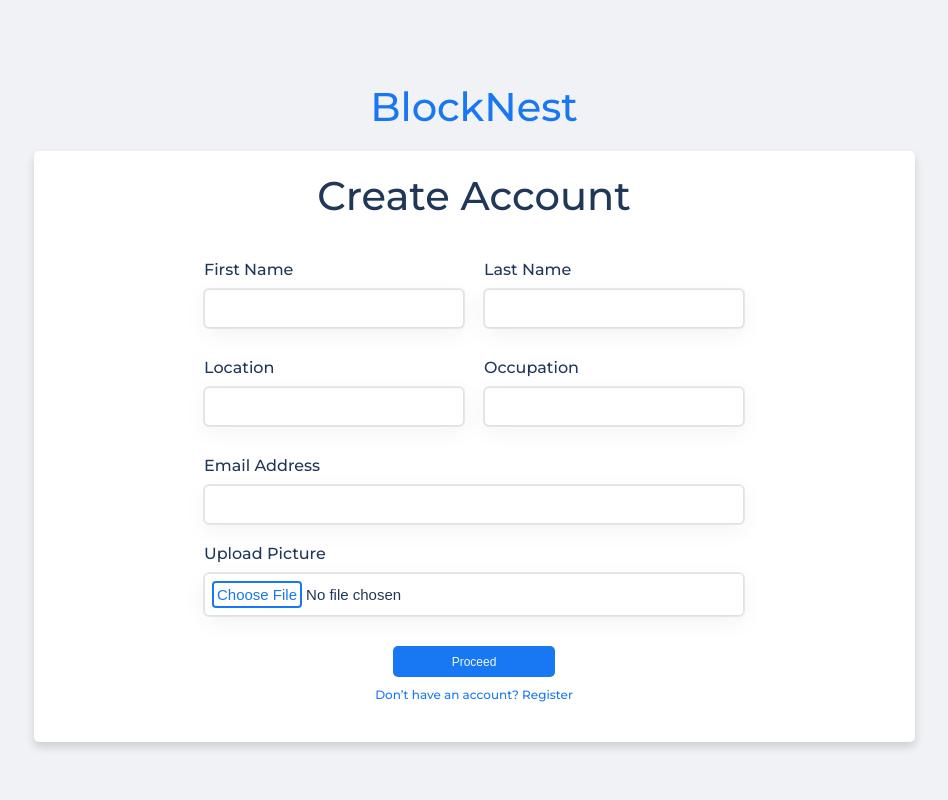
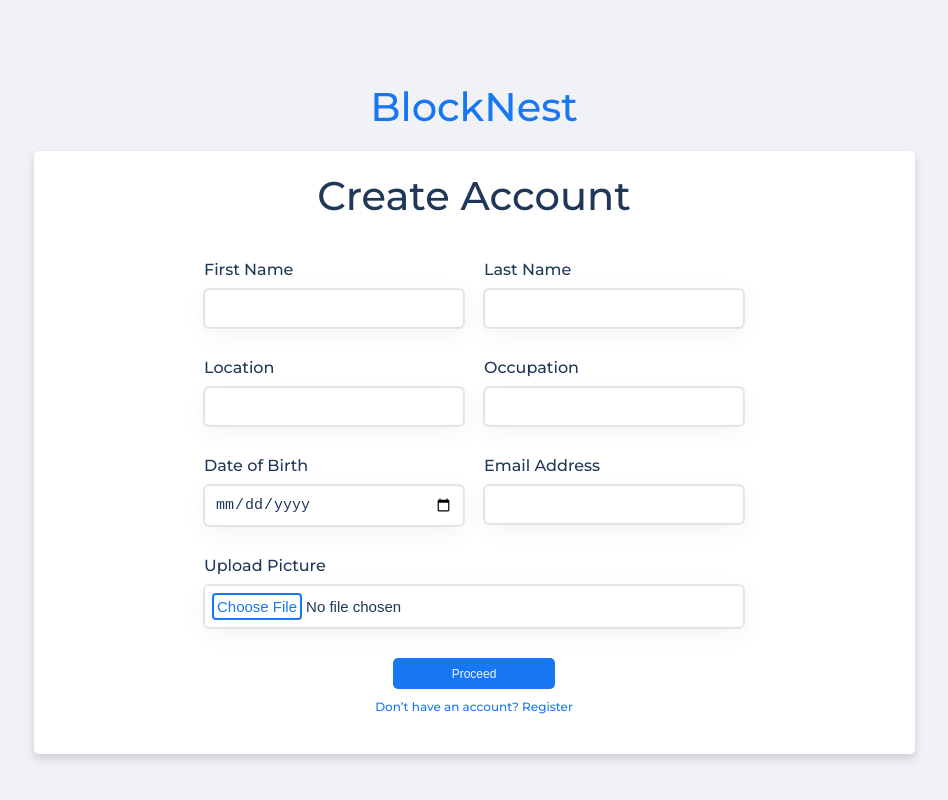
Before and after one commit to BlockNest-Team/BlockNest, a React (Create React App) app in the folder blocknest/: page / in a window 1280 px wide. Shown: the part 748-1548 px from the top of the page, without its empty margins (166-1114 px from the left). Built offline with nearby package versions, Linux system fonts and the light colour scheme.

Commit message:
DOB is added in the signup page

```diff
--- a/blocknest/src/index.scss
+++ b/blocknest/src/index.scss
@@ -261,18 +261,15 @@ button {
             width: 270px;
           }
 
-          &[type="email"] {
-            width: 100%;
-
-            @media screen and (max-width: 500px) {
-              width: 270px;
-            }
+          &[type="date"],
+          &[type="file"] {
+            cursor: pointer;
           }
 
           &[type="file"] {
             width: 100%;
             padding: 0.7rem;
-            cursor: pointer;
+
 
             @media screen and (max-width: 500px) {
               width: 270px;
@@ -288,6 +285,7 @@ button {
             }
           }
         }
+
       }
 
       .submit {
--- a/blocknest/src/screens/Signup.js
+++ b/blocknest/src/screens/Signup.js
@@ -37,19 +37,24 @@ const Signup = () => {
                   <div className="formgroup">
                     <label htmlFor="location">Location</label>
                     <input type="text" name="location" id="location" required />
-                    {/* how to make the input importnat */}
-
                   </div>
                   <div className="formgroup">
                     <label htmlFor="occupation">Occupation</label>
                     <input type="text" name="occupation" id="occupation" required />
                   </div>
                 </div>
+                <div className="group">
+                  <div className="formgroup">
+                    <label htmlFor="dob">Date of Birth</label>
+                    <input type="date" name="dob" id="dob" required />
+                  </div>
+                  <div className="formgroup">
+                    <label htmlFor="email">Email Address</label>
+                    <input type="email" name="email" id="email" required />
+                  </div>
+                </div>
 
-                <div className="formgroup">
-                  <label htmlFor="email">Email Address</label>
-                  <input type="email" name="email" id="email" required />
-                </div>
+
                 <div className="formgroup">
                   <label htmlFor="fileUpload">
                     <p> Upload Picture</p>
```
